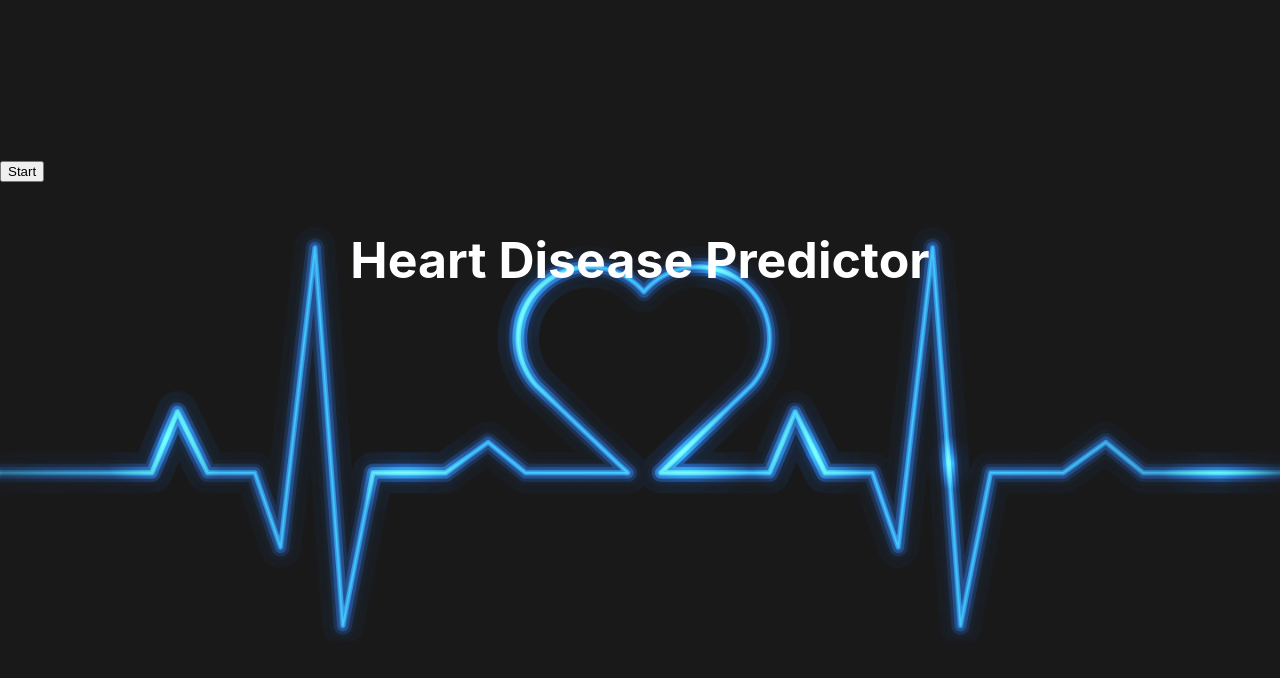
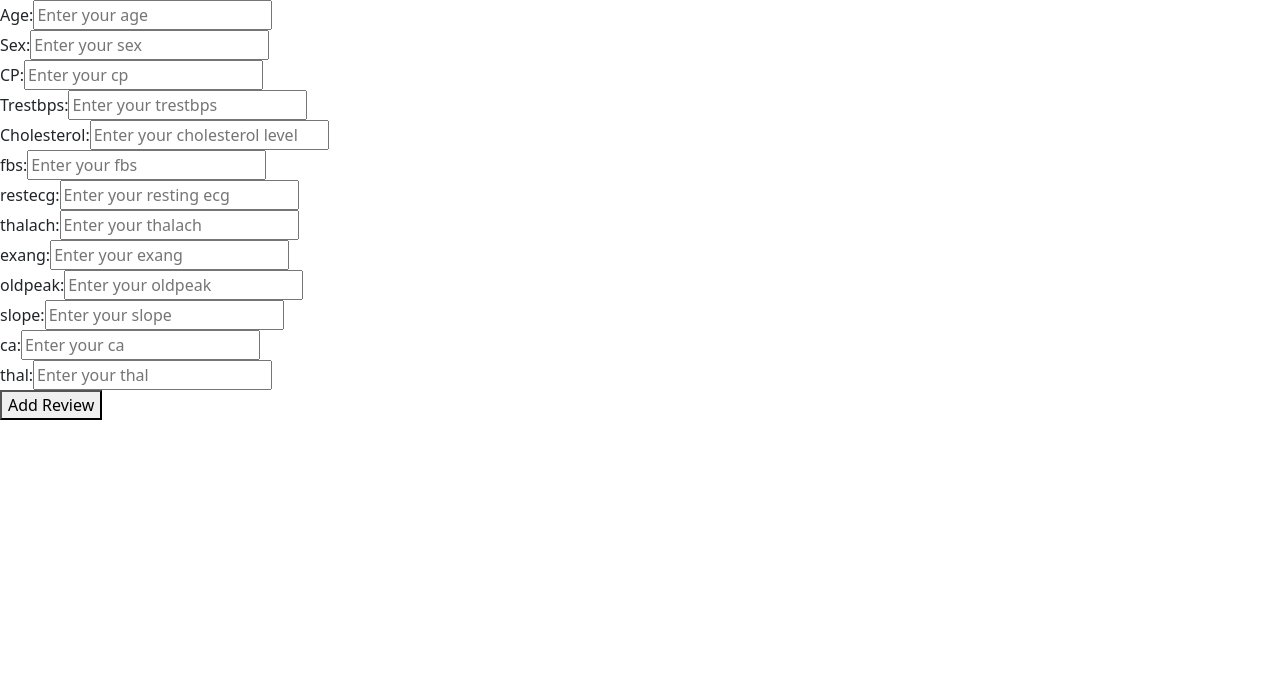
Before and after one commit to sacchit25/heart-disease-bdbi, a React (Create React App) app: page / in a window 1280 px wide. Shown: the top 678 px of the page. Built offline with nearby package versions, Linux system fonts and the light colour scheme.

Commit message:
working on the form - styling to be done

```diff
--- a/src/App.js
+++ b/src/App.js
@@ -1,6 +1,7 @@
 import './landing.css';
 import background from './images/electro-blue-heart.jpeg'
 import Button from "react-bootstrap/Button"
+import {Link} from "react-router-dom"
 
 function App() {
   return (
@@ -10,8 +11,9 @@ function App() {
         <p className="text">
           Heart Disease Predictor
         </p>
-
-        <Button className="button" type="button" value="Input"> Start </Button>
+        <div className="btn-wrap">
+        <Button className="button" variant="primary"> Start </Button>
+        </div>
       </header>
     </div>
   );
--- a/src/Form.js
+++ b/src/Form.js
@@ -1,40 +1,159 @@
-import React from 'react'
+import React, { useState } from 'react'
 
 function Form() {
+
+    const [Age, setAge] = useState("");
+    const [Sex, setSex] = useState("");
+    const [CP, setCP] = useState("");
+    const [TrestBps, setTrestBps] = useState("");
+    const [Cholesterol, setCholesterol] = useState("");
+    const [FBS, setFbs] = useState("");
+    const [restecg, setRestEcg] = useState("");
+    const [thalach, setThalach] = useState("");
+    const [exang, setExang] = useState("");
+    const [oldPeak, setOldPeak] = useState("");
+    const [slope, setSlope] = useState("");
+    const [ca, setCa] = useState("");
+    const [thal, setThal] = useState("");
+
+
     return (
         <div>
             <form>
-                <label>Name of Patient:</label>
+                <label>Age:</label>
                 <input
                     type="text"
-                    className="patient-name"
-                    placeholder="Enter name"
-                    // onChange={(event) => {
-                    //     setPatient(event.target.value)
-                    // }}
+                    className="patient-age"
+                    placeholder="Enter your age"
+                    onChange={(event) => {
+                        setAge(event.target.value)
+                    }}
                    />
                 <br />
 
-                <label>Age:</label>
-                <div className="patient-age">
+
+                <div className="patient-sex">
+                    <label>Sex:</label>
                     <input
                         type="text"
-                        placeholder="Enter age"
-                        // onChange={(event) => {
-                        //     setAge(event.target.value)
-                        // }}
+                        placeholder="Enter your sex"
+                        onChange={(event) => {
+                            setSex(event.target.value)
+                         }}
                         />
                 </div>
-                <div className="whatever_input">
+
+                <div className="cp">
+                <label>CP:</label>
                     <input
                         type="text"
-                        placeholder="whatever_input"
-                        // onChange={(event) => {
-                        //     setInput(event.target.value)
-                        // }}
+                        placeholder="Enter your cp"
+                        onChange={(event) => {
+                            setCP(event.target.value)
+                        }}
                         />
                 </div>
-                <br /><br /><br />
+                <div className="trestbps">
+                <label>Trestbps:</label>
+                    <input
+                        type="text"
+                        placeholder="Enter your trestbps"
+                        onChange={(event) => {
+                            setTrestBps(event.target.value)
+                        }}
+                        />
+                </div>
+                <div className="chol">
+                <label>Cholesterol:</label>
+                    <input
+                        type="text"
+                        placeholder="Enter your cholesterol level"
+                        onChange={(event) => {
+                            setCholesterol(event.target.value)
+                        }}
+                        />
+                </div>
+                <div className="fbs">
+                <label>fbs:</label>
+                    <input
+                        type="text"
+                        placeholder="Enter your fbs"
+                        onChange={(event) => {
+                            setFbs(event.target.value)
+                        }}
+                        />
+                </div>
+                <div className="restecg">
+                <label>restecg:</label>
+                    <input
+                        type="text"
+                        placeholder="Enter your resting ecg"
+                        onChange={(event) => {
+                            setRestEcg(event.target.value)
+                        }}
+                        />
+                </div>
+                <div className="thalach">
+                <label>thalach:</label>
+                    <input
+                        type="text"
+                        placeholder="Enter your thalach"
+                        onChange={(event) => {
+                            setThalach(event.target.value)
+                        }}
+                        />
+                </div>
+                <div className="exang">
+                <label>exang:</label>
+                    <input
+                        type="text"
+                        placeholder="Enter your exang"
+                        onChange={(event) => {
+                            setExang(event.target.value)
+                        }}
+                        />
+                </div>
+                <div className="oldpeak">
+                <label>oldpeak:</label>
+                    <input
+                        type="text"
+                        placeholder="Enter your oldpeak"
+                        onChange={(event) => {
+                            setOldPeak(event.target.value)
+                        }}
+                        />
+                </div>
+                <div className="slope">
+                <label>slope:</label>
+                    <input
+                        type="text"
+                        placeholder="Enter your slope"
+                        onChange={(event) => {
+                            setSlope(event.target.value)
+                        }}
+                        />
+                </div>
+                <div className="ca">
+                <label>ca:</label>
+                    <input
+                        type="text"
+                        placeholder="Enter your ca"
+                        onChange={(event) => {
+                            setCa(event.target.value)
+                        }}
+                        />
+                </div>
+                <div className="thal">
+                <label>thal:</label>
+                    <input
+                        type="text"
+                        placeholder="Enter your thal"
+                        onChange={(event) => {
+                            setThal(event.target.value)
+                        }}
+                        />
+                </div>
+
 
                 <div className="button-submit">
                     <button className='submit-review'
--- a/src/index.js
+++ b/src/index.js
@@ -5,11 +5,12 @@ import App from './App';
 import reportWebVitals from './reportWebVitals';
 import { BrowserRouter as Router } from 'react-router-dom';
 import Form from './Form'
+import 'bootstrap/dist/css/bootstrap.min.css';
 
 ReactDOM.render(
   <React.StrictMode>
     <Router>
-    <App/>
+    <Form/>
     </Router>
   </React.StrictMode>,
   document.getElementById('root')
--- a/src/landing.css
+++ b/src/landing.css
@@ -24,3 +24,6 @@
 .button {
     position: relative;
 }
+.btn-wrap {
+    text-align: center;
+}
```
